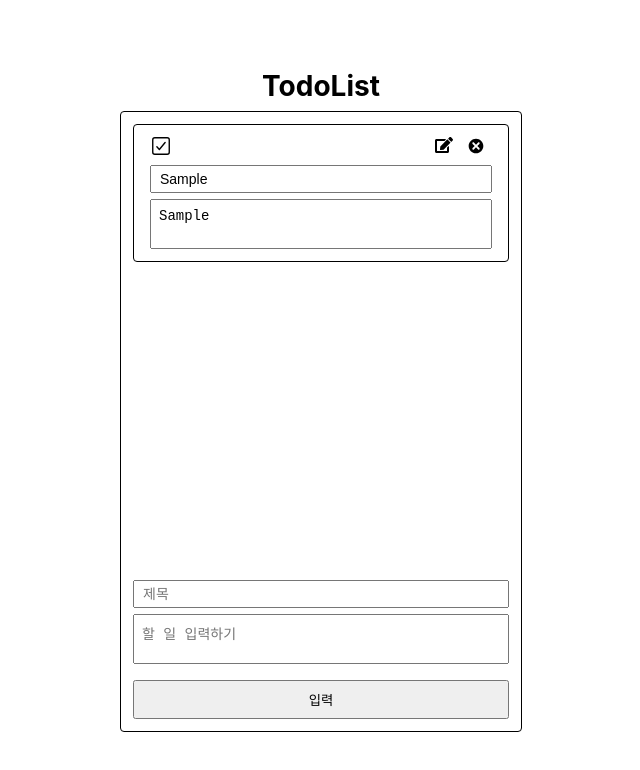
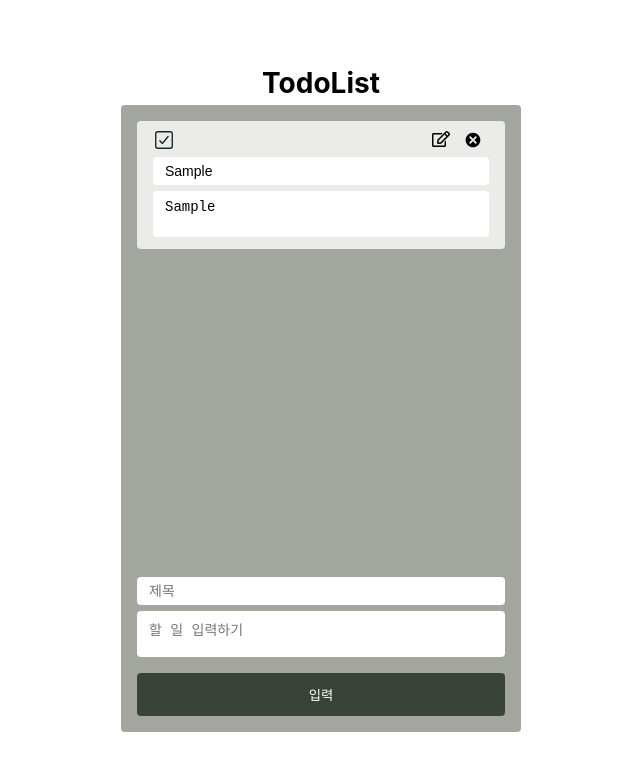
Before and after one commit to kyoungjooo/todos, a React (Create React App) app: page / in a window 1280 px wide. Both pictures are taken after typing "Sample", "Sample" into the empty fields and a click on the button "입력". Shown: the top 770 px of the page, without its empty margins (319-959 px from the left). Built offline with nearby package versions, Linux system fonts and the light colour scheme.

Commit message:
style: color

```diff
--- a/src/components/input.jsx
+++ b/src/components/input.jsx
@@ -13,8 +13,9 @@ const Input = ({ getTextFromInput }) => {
 
   const handleSubmit = (e) => {
     e.preventDefault();
+    if (!text) return;
     if (text.title.trim().length < 1 || text.content.trim().length < 1) return;
-    console.log("이거는", text);
+
     getTextFromInput(text);
     setText("");
   };
--- a/src/components/todo.jsx
+++ b/src/components/todo.jsx
@@ -2,6 +2,7 @@ import { useState } from "react";
 import * as style from "../style/todo.style";
 import { IoCheckboxOutline } from "react-icons/io5";
 import { IoCheckbox } from "react-icons/io5";
+import { FaRegEdit } from "react-icons/fa";
 import { TiDelete } from "react-icons/ti";
 import { FaEdit } from "react-icons/fa";
 import { useRef } from "react";
@@ -43,7 +44,7 @@ const TodoItem = ({ todo, getUpdatedValue, getDeleteTarget }) => {
   };
 
   return (
-    <style.CardItem key={id} onClick={handleLiClick}>
+    <style.CardItem key={id} onClick={handleLiClick} isChecked={isChecked}>
       <style.TodoHeader>
         <style.Checkbox
           type="checkbox"
@@ -56,16 +57,20 @@ const TodoItem = ({ todo, getUpdatedValue, getDeleteTarget }) => {
           {!isChecked && <IoCheckboxOutline />}
         </style.IconCheck>
         <style.Flex>
-          <style.Icon type="button" onClick={handleEdit}>
-            <FaEdit />
+          <style.Icon type="button" isChecked={isChecked} onClick={handleEdit}>
+            {isEditing ? <FaRegEdit /> : <FaEdit />}
           </style.Icon>
-          <style.IconDel type="button" onClick={(e) => handleDelete(e, todo)}>
+          <style.IconDel
+            type="button"
+            isChecked={isChecked}
+            onClick={(e) => handleDelete(e, todo)}
+          >
             <TiDelete />
           </style.IconDel>
         </style.Flex>
       </style.TodoHeader>
 
-      <style.TodoContents>
+      <style.TodoContents isChecked={isChecked}>
         <style.TodoTitle
           type="text"
           name="title"
--- a/src/style/todo.style.js
+++ b/src/style/todo.style.js
@@ -11,18 +11,20 @@ export const H1 = styled.h1`
   margin: 0;
   margin-bottom: 8px;
   font-size: 28px;
+  line-height: 1;
 `;
 export const TodoWrapper = styled.div`
   margin: 0 auto;
   width: 400px;
-  padding: 12px 0;
-  border: 1px solid;
+  padding: 16px 0;
   border-radius: 4px;
+  background-color: #a2a69f;
 `;
 
 export const TodoContents = styled.div`
   display: flex;
   flex-direction: column;
+  opacity: ${(props) => (props.isChecked ? "50%" : "100%")};
 `;
 
 export const TodoHeader = styled.div`
@@ -53,32 +55,36 @@ export const TodoInner = styled.ul`
 `;
 export const CardItem = styled.li`
   padding: 8px 16px 12px 16px;
-  margin: 0 12px;
+  margin: 0 16px;
   list-style: none;
-  border: 1px solid;
   &:not(:first-of-type) {
     margin-top: 8px;
   }
   border-radius: 4px;
+  background-color: ${(props) => (props.isChecked ? "#D4D5CB" : "#ebece9")};
 `;
 export const TodoTitle = styled.input`
   outline: ${(props) => (props.isEditing ? "none" : "initial")};
   cursor: auto;
-  padding: 4px 8px;
+  padding: 6px 12px;
   font-size: 14px;
   margin-bottom: 6px;
+  border: 0;
+  border-radius: 4px;
 `;
 export const TodoText = styled.textarea`
   outline: ${(props) => (props.isEditing ? "none" : "initial")};
   cursor: auto;
   resize: none;
-  padding: 8px;
+  padding: 8px 12px;
+  height: 30px;
   font-size: 14px;
+  border: 0;
+  border-radius: 4px;
 `;
 
 export const Icon = styled.button`
   font-size: 18px;
-  height: 32px;
   width: 32px;
   padding: 0;
   border: 0;
@@ -86,16 +92,17 @@ export const Icon = styled.button`
   background-color: transparent;
   position: relative;
   top: -1px;
+  opacity: ${(props) => (props.isChecked ? "50%" : "100%")};
 `;
 
 export const IconDel = styled.button`
   font-size: 22px;
-  height: 32px;
   width: 32px;
   padding: 0;
   border: 0;
   cursor: pointer;
   background-color: transparent;
+  opacity: ${(props) => (props.isChecked ? "50%" : "100%")};
 `;
 export const IconCheck = styled.button`
   font-size: 22px;
@@ -103,18 +110,28 @@ export const IconCheck = styled.button`
   border: 0;
   cursor: pointer;
   background-color: transparent;
+  color: #152929;
 `;
 export const Form = styled.form`
   display: flex;
   flex-direction: column;
-  margin: 0 12px;
+  margin: 0 16px;
 `;
-// common
+
 export const Flex = styled.div`
   display: flex;
 `;
 
 export const BaseBtn = styled.button`
-  padding: 8px 0;
+  padding: 12px 0;
   margin-top: 16px;
+  cursor: pointer;
+  background-color: #394338;
+  outline: none;
+  border: 0;
+  border-radius: 4px;
+  color: #fff;
+  &:hover {
+    background-color: #152929;
+  }
 `;
```
